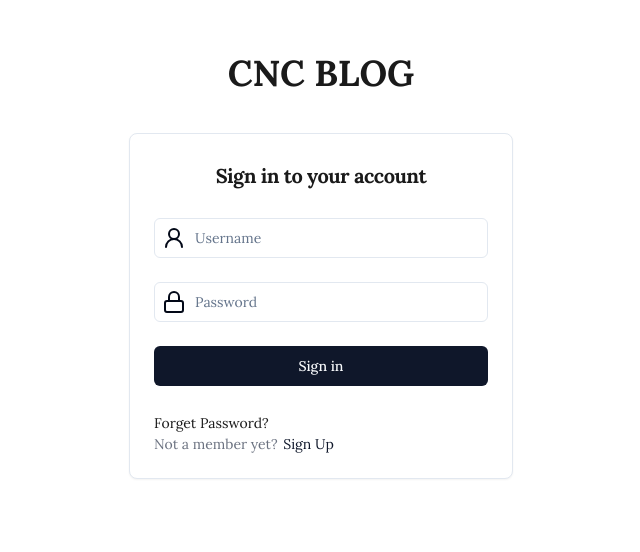
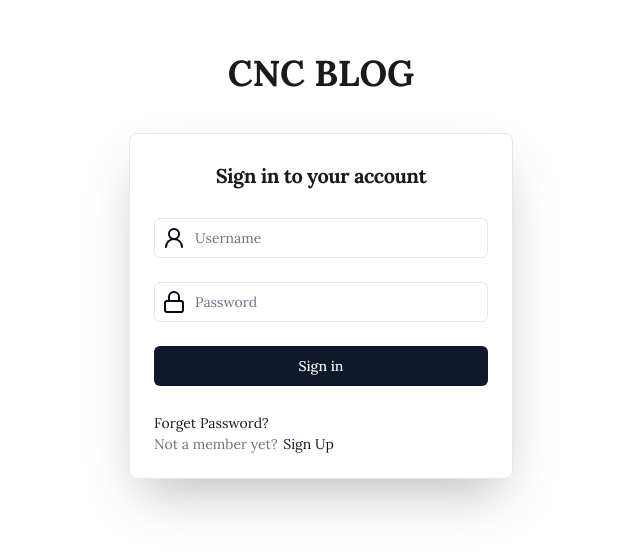
Before and after one commit to Cafe-and-Code/cnc-blog-frontend, a Next.js app: page /login in a window 1280 px wide. Shown: the part 134-686 px from the top of the page, without its empty margins (319-959 px from the left). Built offline with nearby package versions, Linux system fonts and the light colour scheme.

Commit message:
Update login page

```diff
--- a/src/app/(auth)/login/page.tsx
+++ b/src/app/(auth)/login/page.tsx
@@ -96,7 +96,7 @@ export default function LoginPage() {
       </div>
 
       <div className="mt-10 sm:mx-auto sm:w-full sm:max-w-sm">
-        <Card>
+        <Card className="shadow-2xl backdrop-blur-md">
           <CardHeader>
             <h2 className="text-center text-xl font-bold leading-9 tracking-tight text-[var(--color-01)]">
               Sign in to your account
```
Lines whose indentation alone changed are shown as unchanged.
